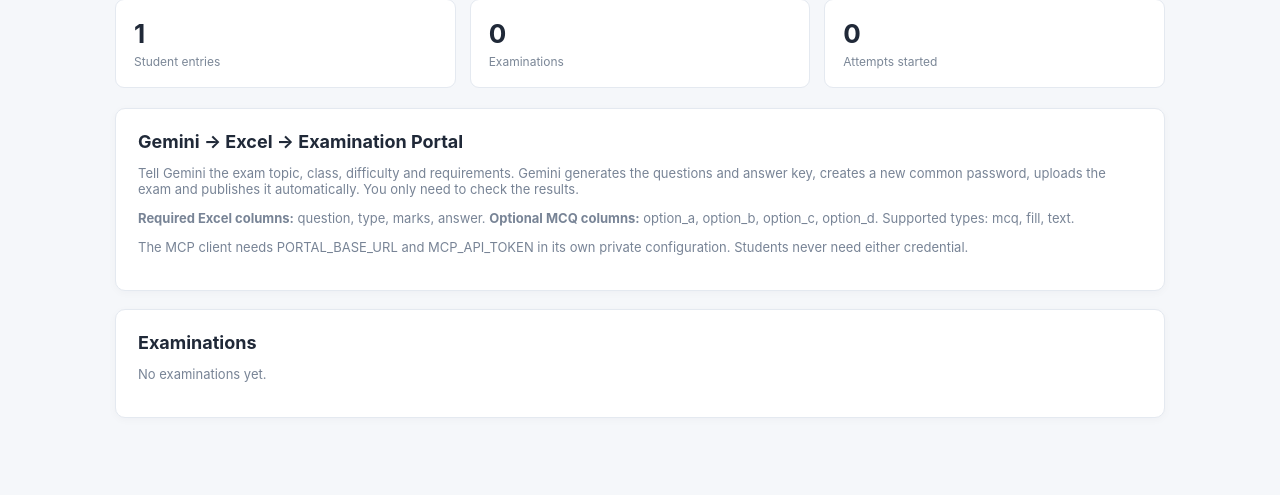
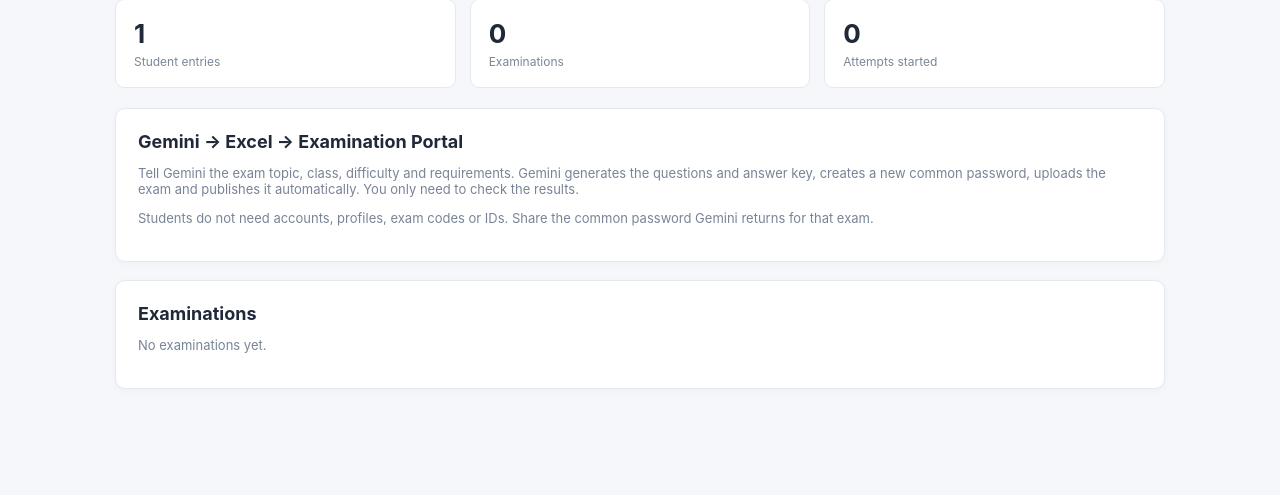
Before and after one commit to sayandas-eng/abhishek-santra-exam-portal, a Flask app: page /admin in a window 1280 px wide. Shown: the part 217-712 px from the top of the page. Run offline with Flask 3, Linux system fonts and the light colour scheme; the visitor is signed in with stand-in values (Sample User, id 1); data comes from the database, SQL or seed files in the repository; data that the repository does not hold is empty; some libraries are stand-ins or nearby versions.

Commit message:
Clarify fully automated exam workflow for teacher

```diff
--- a/templates/admin.html
+++ b/templates/admin.html
@@ -1,6 +1,6 @@
 {% extends 'base.html' %}{% block body %}
 <div class="pagehead"><div><p class="eyebrow">TEACHER ADMINISTRATION</p><h1>Dashboard</h1></div><a class="btn secondary" href="{{url_for('results')}}">View results</a></div>
 <div class="stats"><div class="stat"><b>{{students}}</b><span>Student entries</span></div><div class="stat"><b>{{exams|length}}</b><span>Examinations</span></div><div class="stat"><b>{{attempts}}</b><span>Attempts started</span></div></div>
-<section class="panel"><h2>Gemini → Excel → Examination Portal</h2><p class="muted">Tell Gemini the exam topic, class, difficulty and requirements. Gemini generates the questions and answer key, creates a new common password, uploads the exam and publishes it automatically. You only need to check the results.</p><p class="muted"><b>Required Excel columns:</b> question, type, marks, answer. <b>Optional MCQ columns:</b> option_a, option_b, option_c, option_d. Supported types: mcq, fill, text.</p><p class="muted">The MCP client needs PORTAL_BASE_URL and MCP_API_TOKEN in its own private configuration. Students never need either credential.</p></section>
+<section class="panel"><h2>Gemini → Excel → Examination Portal</h2><p class="muted">Tell Gemini the exam topic, class, difficulty and requirements. Gemini generates the questions and answer key, creates a new common password, uploads the exam and publishes it automatically. You only need to check the results.</p><p class="muted">Students do not need accounts, profiles, exam codes or IDs. Share the common password Gemini returns for that exam.</p></section>
 <section class="panel"><h2>Examinations</h2>{% if exams %}<div class="tablewrap"><table><tr><th>Title</th><th>Duration</th><th>Status</th><th>Action</th></tr>{% for e in exams %}<tr><td>{{e.title}}</td><td>{{e.duration}} + {{e.review_minutes}} min</td><td>{{e.status}}</td><td>{% if e.status=='published' %}<form method="post" action="{{url_for('close_exam',exam_id=e.id)}}"><button class="smallbtn">Close</button></form>{% endif %}<form method="post" action="{{url_for('archive_exam',exam_id=e.id)}}" onsubmit="return confirm('Archive this examination? Results will be retained.')"><button class="smallbtn">Archive</button></form></td></tr>{% endfor %}</table></div>{% else %}<p class="muted">No examinations yet.</p>{% endif %}</section>
 {% endblock %}
```
